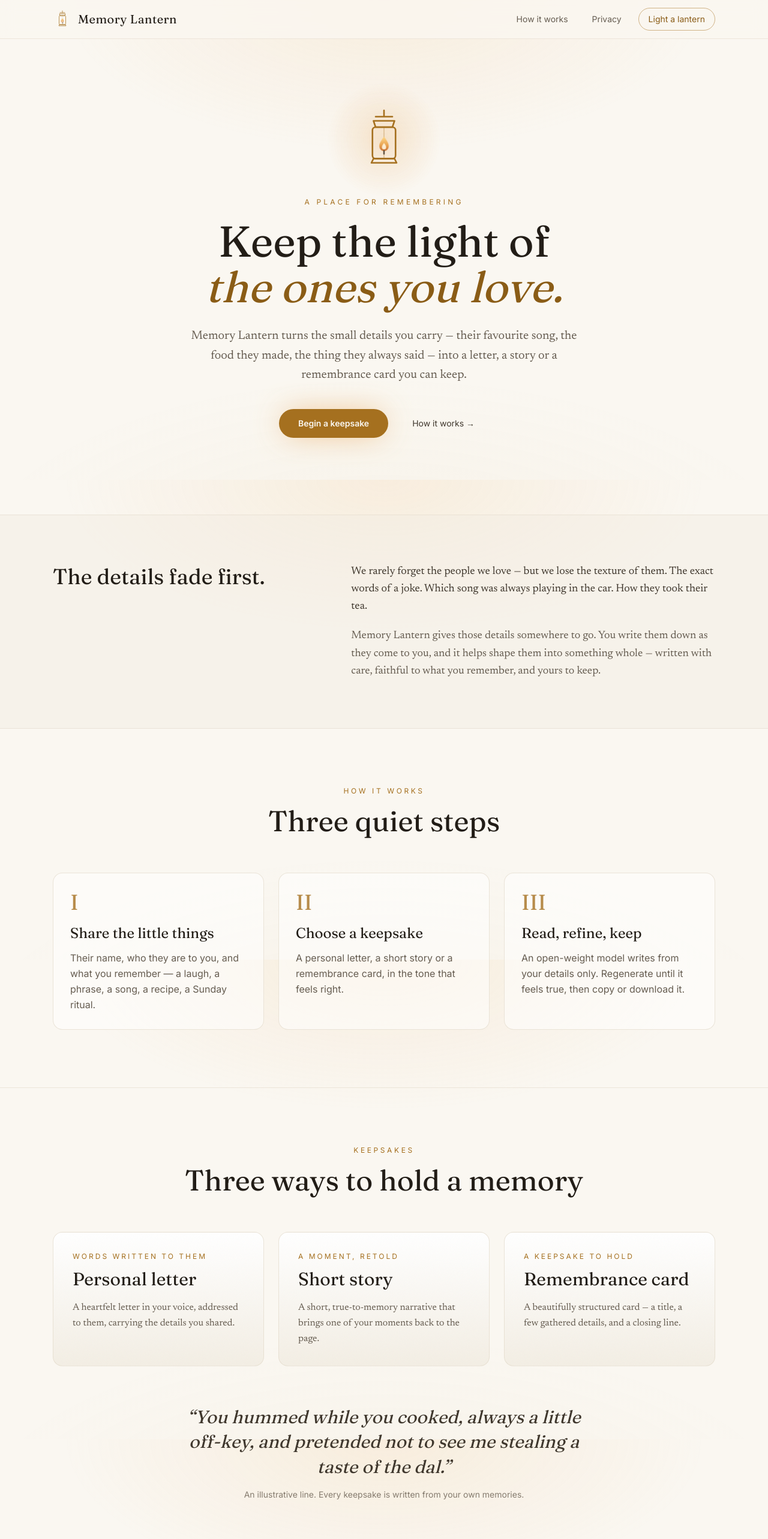
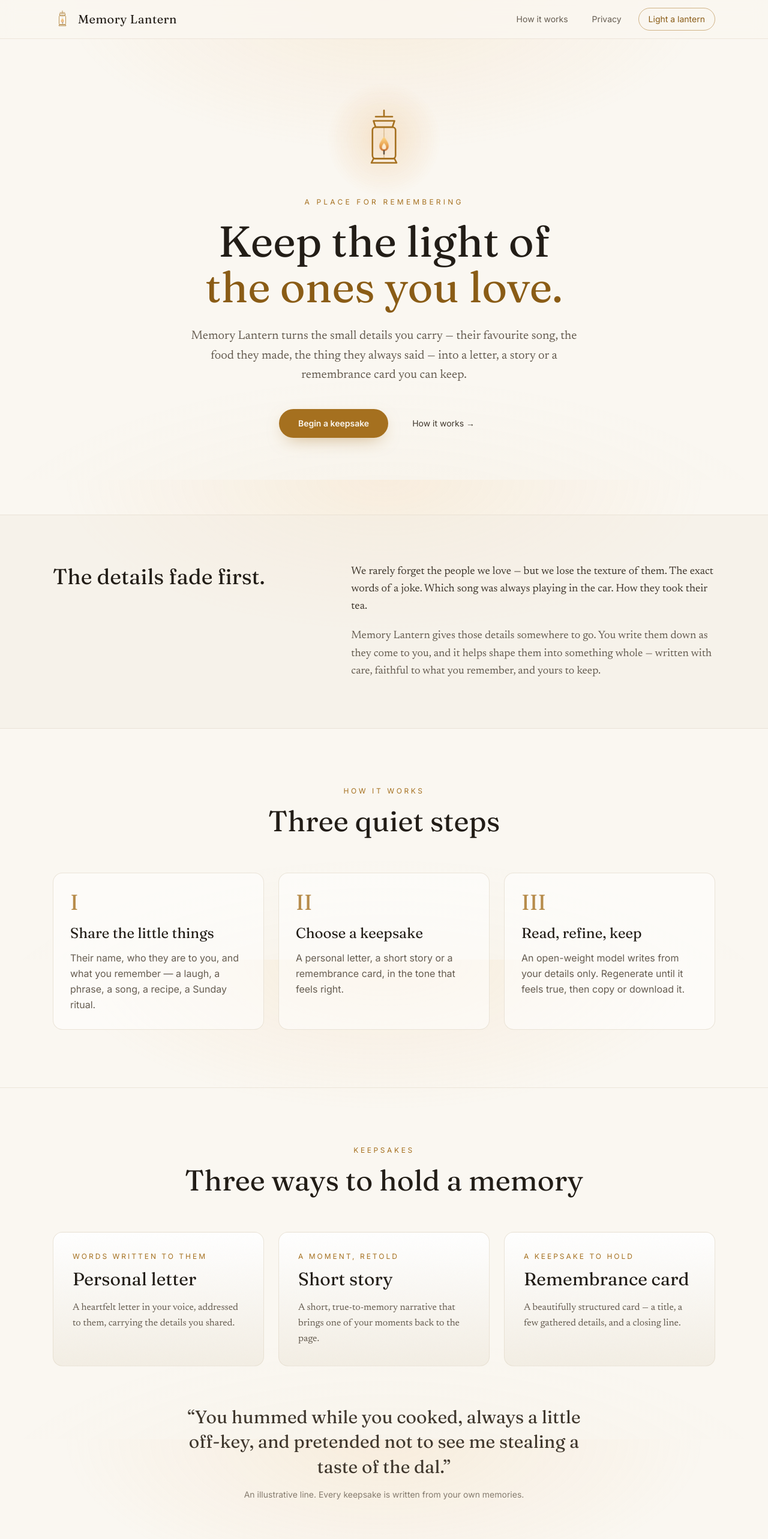
Before and after one commit to nehaprasad-dev/memory-lantern, a Next.js app: page / in a window 1280 px wide. Shown: the top 2566 px of the page at 60% size. Built offline with nearby package versions, Linux system fonts and the light colour scheme.

Commit message:
refine landing page typography and button interactions

```diff
--- a/src/app/page.tsx
+++ b/src/app/page.tsx
@@ -43,7 +43,7 @@ export default function Home() {
           <h1 className="font-display text-5xl leading-[1.05] text-ivory sm:text-7xl">
             Keep the light of
             <br />
-            <em className="text-gold-soft">the ones you love.</em>
+            <span className="text-gold-soft">the ones you love.</span>
           </h1>
           <p className="mt-7 max-w-2xl font-serif text-lg leading-relaxed text-mist sm:text-xl">
             Memory Lantern turns the small details you carry — their favourite song, the food
@@ -53,7 +53,7 @@ export default function Home() {
           <div className="mt-10 flex flex-col items-center gap-4 sm:flex-row">
             <Link
               href="/create"
-              className="rounded-full bg-gold px-8 py-3.5 text-sm font-semibold text-night shadow-[0_0_50px_-10px_rgb(232_162_79/0.8)] transition-colors hover:bg-gold-soft"
+              className="rounded-full bg-gold px-8 py-3.5 text-sm font-semibold text-night shadow-[0_10px_30px_-12px_rgb(165_112_31/0.6)] transition-all hover:-translate-y-0.5 hover:bg-gold-soft"
             >
               Begin a keepsake
             </Link>
@@ -120,7 +120,7 @@ export default function Home() {
             ))}
           </div>
           <figure className="mx-auto mt-16 max-w-2xl text-center">
-            <blockquote className="font-display text-2xl italic leading-snug text-parchment sm:text-3xl">
+            <blockquote className="font-display text-2xl leading-snug text-parchment sm:text-3xl">
               &ldquo;You hummed while you cooked, always a little off-key, and pretended not to see
               me stealing a taste of the dal.&rdquo;
             </blockquote>
@@ -190,12 +190,12 @@ export default function Home() {
       <section className="border-t border-line/60">
         <div className="mx-auto flex max-w-3xl flex-col items-center px-4 py-24 text-center sm:px-6">
           <Lantern className="mb-8 h-16 w-16" />
-          <h2 className="font-display text-4xl leading-tight text-ivory sm:text-5xl">
+          <h2 className="font-display text-4xl leading-tight text-balance text-ivory sm:text-5xl">
             Who would you like to remember?
           </h2>
           <Link
             href="/create"
-            className="mt-10 rounded-full bg-gold px-8 py-3.5 text-sm font-semibold text-night shadow-[0_0_50px_-10px_rgb(232_162_79/0.8)] transition-colors hover:bg-gold-soft"
+            className="mt-10 rounded-full bg-gold px-8 py-3.5 text-sm font-semibold text-night shadow-[0_10px_30px_-12px_rgb(165_112_31/0.6)] transition-all hover:-translate-y-0.5 hover:bg-gold-soft"
           >
             Light a lantern
           </Link>
@@ -217,7 +217,7 @@ function SectionTitle({
   return (
     <div className={align === "center" ? "text-center" : ""}>
       <p className="mb-3 text-xs uppercase tracking-[0.3em] text-gold">{eyebrow}</p>
-      <h2 className="font-display text-4xl leading-tight text-ivory sm:text-5xl">{title}</h2>
+      <h2 className="font-display text-4xl leading-tight text-balance text-ivory sm:text-5xl">{title}</h2>
     </div>
   );
 }
```
